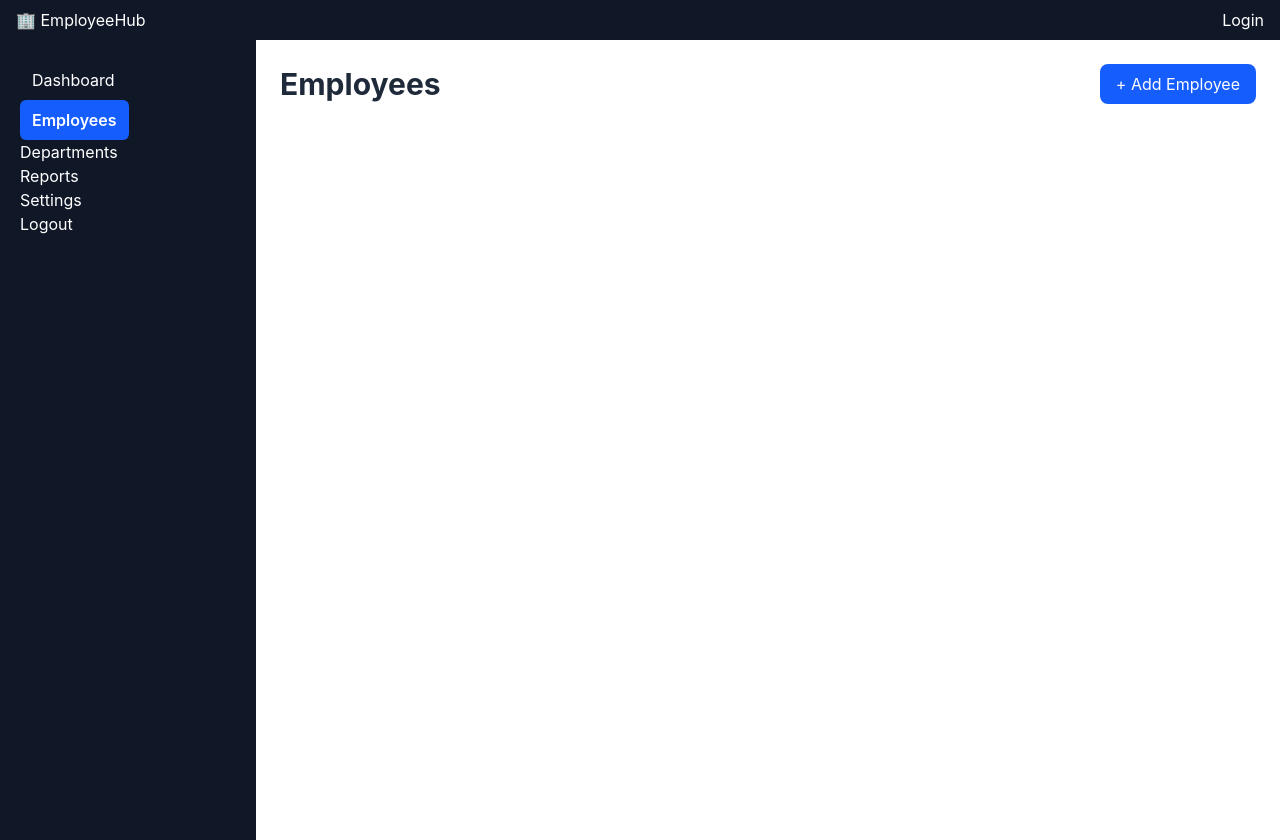
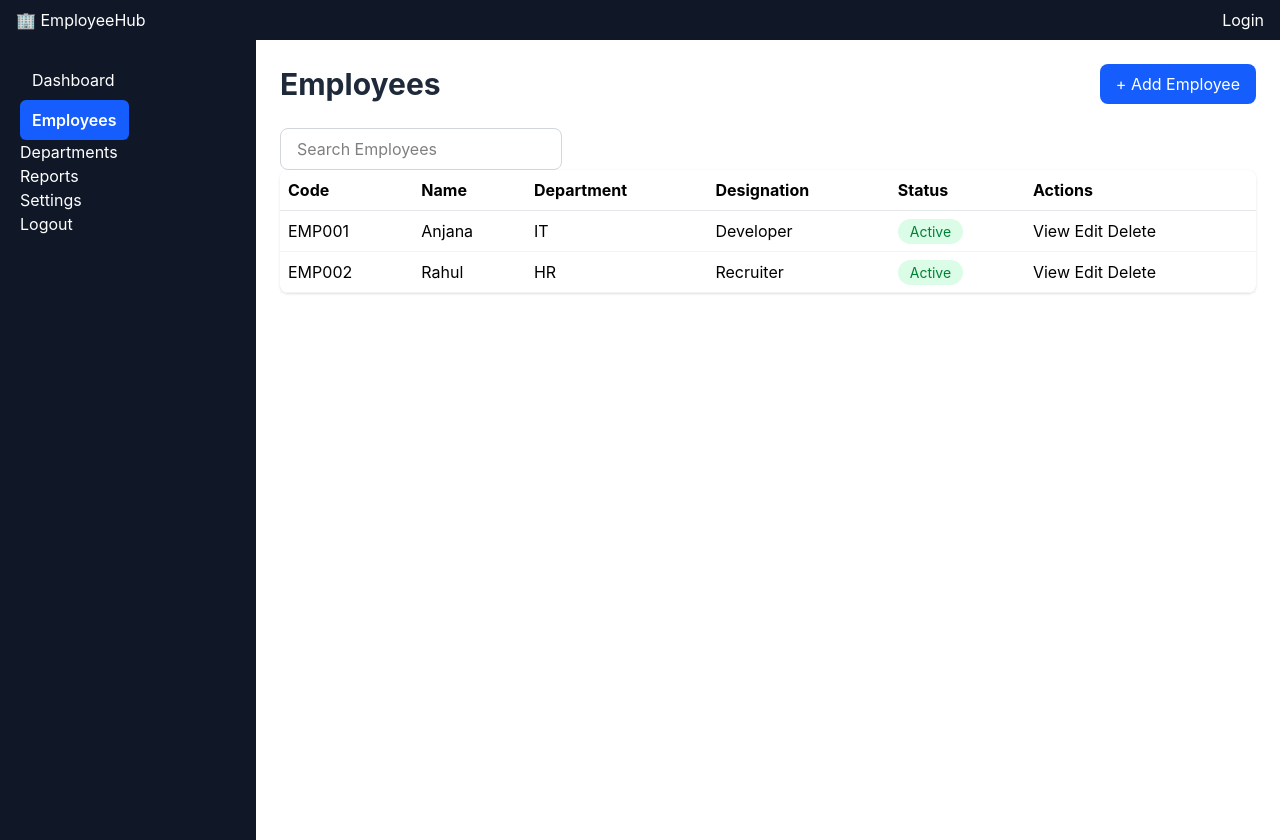
Before and after one commit to arun-devs/Employee-Mangement-System, a React (Vite) app: page /employees in a window 1280 px wide. Built offline with nearby package versions, Linux system fonts and the light colour scheme.

Commit message:
employee dash board routes+conig

```diff
--- a/src/components/employees/EmployeeTable.jsx
+++ b/src/components/employees/EmployeeTable.jsx
@@ -0,0 +1,68 @@
+const employees = [
+  {
+    id: 1,
+    code: "EMP001",
+    name: "Anjana",
+    department: "IT",
+    designation: "Developer",
+    status: "Active",
+  },
+  {
+    id: 2,
+    code: "EMP002",
+    name: "Rahul",
+    department: "HR",
+    designation: "Recruiter",
+    status: "Active",
+  },
+];
+
+const EmployeeTable=()=>{
+
+
+    return(
+        <>
+            <table className="w-full bg-white rounded-lg shadow-sm">
+                <thead >
+                        <tr  className="border-b border-gray-200">
+                            <th className="p-2 text-left">Code</th>
+                            <th className="p-2 text-left">Name</th>
+                            <th className="p-2 text-left">Department</th>
+                            <th className="p-2 text-left">Designation</th>
+                            <th className="p-2 text-left">Status</th>
+                            <th className="p-2 text-left">Actions </th>
+                        </tr>
+                </thead>
+                <tbody className="p-2">
+                    {employees.map((employee)=>(
+
+                    <tr key={employee.id} className="border-b border-gray-100">
+                        <td className="p-2">{employee.code}</td>
+                        <td className="p-2">{employee.name}</td>
+                        <td className="p-2">{employee.department}</td>
+                        <td className="p-2">{employee.designation}</td>
+                        <td className="p-2">
+                            <span className="bg-green-100 text-green-700 px-3 py-1 rounded-full text-sm">
+                                       {employee.status}
+                            </span>
+                    </td>
+                        <td className="p-2">View Edit Delete</td>
+
+                    </tr>
+
+
+                    )
+
+
+
+
+                    )}
+
+
+
+                </tbody>
+            </table>
+        </>
+    )
+}
+export default EmployeeTable
--- a/src/pages/Employees.jsx
+++ b/src/pages/Employees.jsx
@@ -1,3 +1,4 @@
+import EmployeeTable from "../components/employees/EmployeeTable";
 const Employees=()=>{
 
         return(
@@ -13,6 +14,12 @@ const Employees=()=>{
                     + Add Employee
                 </button>
             </div>
+            <div >
+                    <input className="border border-gray-300 max-w-md px-4 py-2 rounded-lg " type="text" placeholder="Search Employees"/>
+            </div>
+            <div>
+                <EmployeeTable/>
+            </div>
 
         </section>
         )
```
